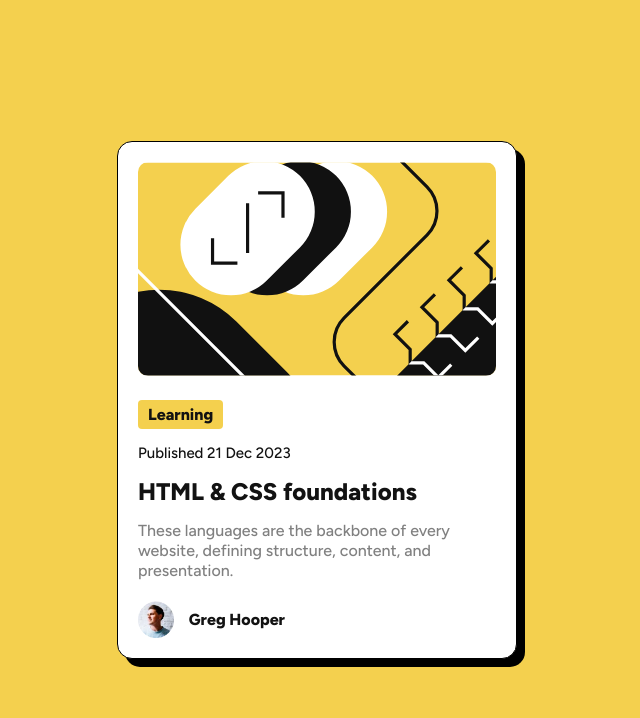
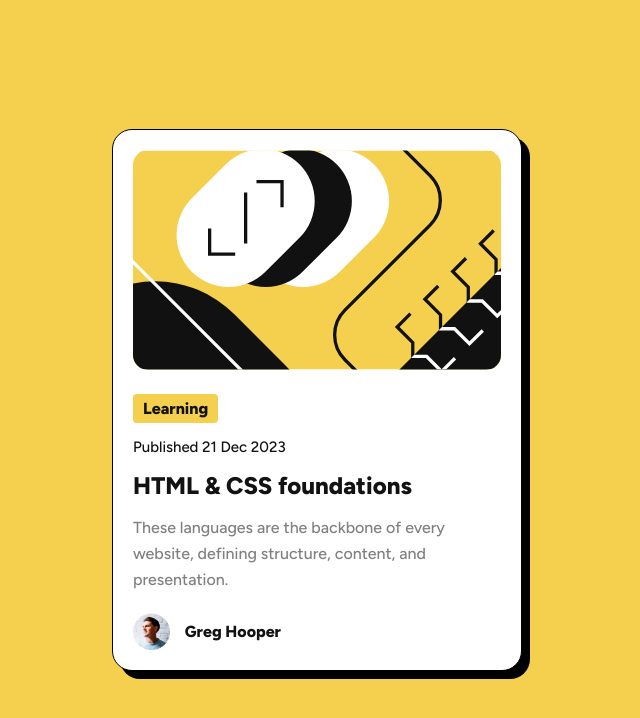
Before and after one commit to rabbbani/blog-preview-card-main, a plain HTML site: page index.html in a window 1280 px wide. Shown: the whole page, without its empty margins (323-963 px from the left). Drawn offline with Linux system fonts and the light colour scheme.

Commit message:
border-radius

```diff
--- a/style.css
+++ b/style.css
@@ -27,12 +27,12 @@ body{
 
 .container{
     margin: 0 auto;
-    width: 400px;
+    width: 410px;
 }
 
 .card {
     background-color: var(--White) ;
-    border-radius: 15px;
+    border-radius: 20px;
     padding: 20px;
     border: 1px solid black;
     box-shadow: 8px 8px 0 black;
@@ -44,9 +44,8 @@ body{
 .card .banner img{
     background-repeat: no-repeat;
     background-size: cover;
-    height: 100%;
     width: 100%;
-    border-radius: 10px;
+    border-radius: 15px;
     margin-bottom: 20px;
 }
 h4, h2, h3{
@@ -83,7 +82,7 @@ p{
 
 .content .text-content{
     color: var(--Grey);
-    line-height: 20px;
+    line-height: 26px;
     margin-bottom: 20px;
 }
 
```
